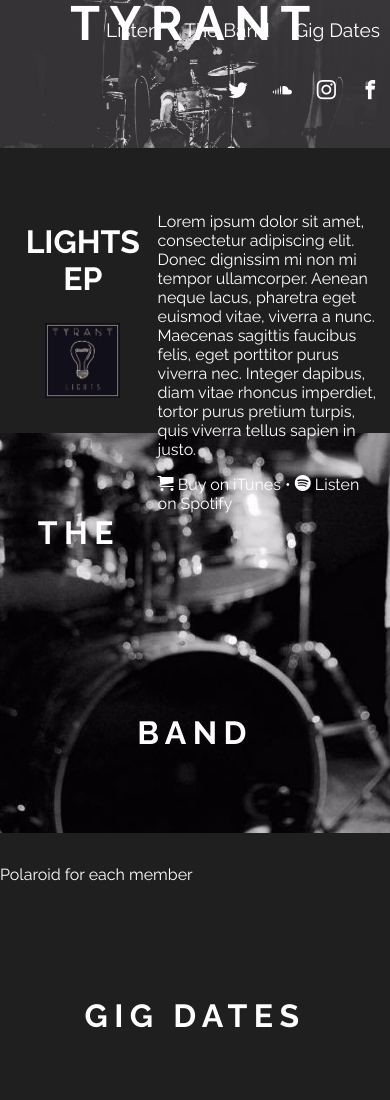
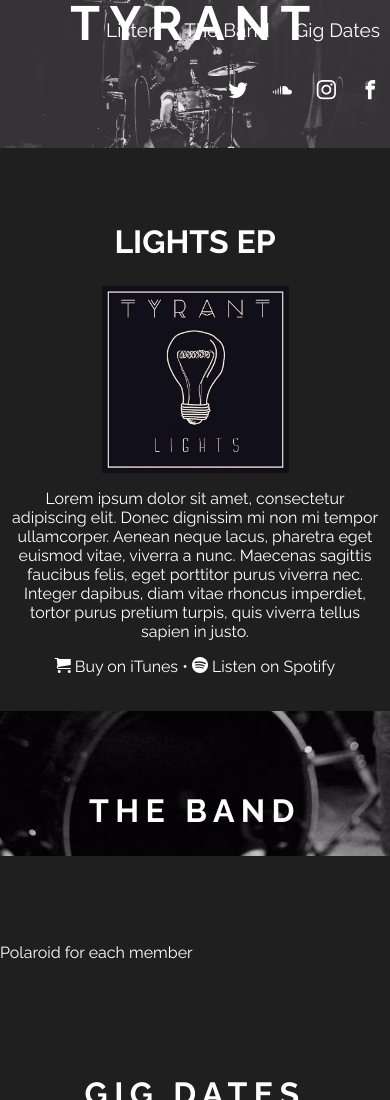
Before and after one commit to lungyiin/Tyrant, a website: page index.html in a window 390 px wide. Shown: the top 1100 px of the page. Drawn offline with nearby package versions, Linux system fonts and the light colour scheme; files whose address does not match are found by name.

Commit message:
Fix some mobile stuff

```diff
--- a/src/scss/partials/_mobile.scss
+++ b/src/scss/partials/_mobile.scss
@@ -40,4 +40,10 @@
       font-size: 3em;
     }
   }
+  .lights,
+  .lights-info {
+    width: 100% !important;
+    float: none !important;
+    display: block !important;
+  }
 }
--- a/src/scss/partials/_section_home.scss
+++ b/src/scss/partials/_section_home.scss
@@ -13,6 +13,7 @@
   }
 
   .lights-info {
+    text-align: center;
     display: inline-block;
     width: 60%;
     float: right;
```
Also changed, not shown: assets/css/style.min.css.
